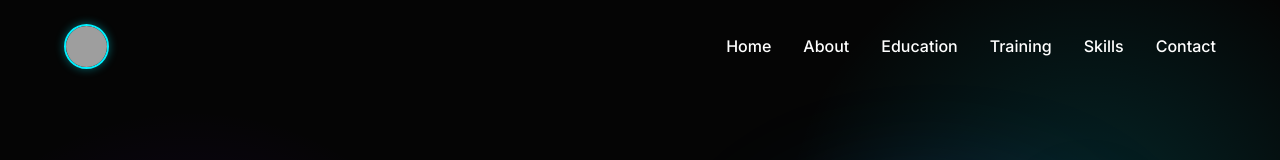
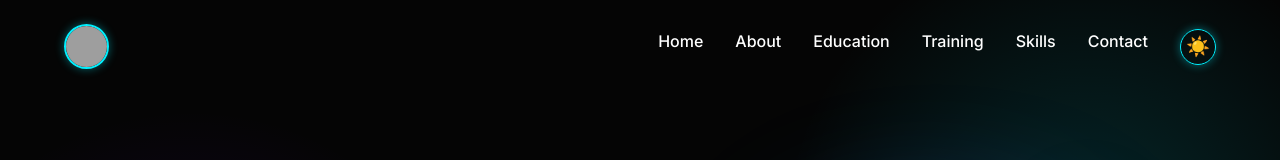
Before and after one commit to mohitgodarajaat/portfolio, a React (Vite) app: page / in a window 1280 px wide. Shown: the top 160 px of the page. Built offline with nearby package versions, Linux system fonts and the light colour scheme; grey boxes are pictures that could not be loaded.

Commit message:
Add Light/Dark mode toggle and SEO footer paragraph

```diff
--- a/src/App.jsx
+++ b/src/App.jsx
@@ -24,8 +24,13 @@ function App() {
         <Awards />
         <Contact />
       </main>
-      <footer className="glass" style={{ padding: '20px', textAlign: 'center', marginTop: '50px', borderRadius: '0', borderLeft: 'none', borderRight: 'none', borderBottom: 'none' }}>
-        <p style={{ color: 'var(--text-secondary)' }}>© {new Date().getFullYear()} Mohit Godara. All rights reserved.</p>
+      <footer className="glass" style={{ padding: '30px 20px', textAlign: 'center', marginTop: '50px', borderRadius: '0', borderLeft: 'none', borderRight: 'none', borderBottom: 'none' }}>
+        <p style={{ color: 'var(--text-secondary)', marginBottom: '15px' }}>© {new Date().getFullYear()} Mohit Godara. All rights reserved.</p>
+        <div style={{ maxWidth: '800px', margin: '0 auto', fontSize: '0.85rem', color: 'var(--text-secondary)', opacity: 0.6, lineHeight: '1.5' }}>
+          <p>
+            Welcome to the official <strong>Mohit Godara portfolio</strong>. This interactive space showcases my technical journey, professional experience, and creative projects. Here, you'll find a growing collection of work that reflects my passion for innovative web development and design. Feel free to explore my skills and connect with me for future collaborations.
+          </p>
+        </div>
       </footer>
     </div>
   );
--- a/src/components/Navbar.css
+++ b/src/components/Navbar.css
@@ -67,3 +67,24 @@
     display: none; /* simple mobile view, hide links for now to keep it clean */
   }
 }
+
+.theme-toggle-btn {
+  background: transparent;
+  border: 1px solid var(--accent-primary);
+  border-radius: 50%;
+  width: 36px;
+  height: 36px;
+  display: flex;
+  justify-content: center;
+  align-items: center;
+  cursor: pointer;
+  font-size: 1.2rem;
+  color: var(--text-primary);
+  transition: all 0.3s ease;
+  box-shadow: 0 0 10px var(--accent-glow);
+}
+
+.theme-toggle-btn:hover {
+  transform: scale(1.1);
+  background: var(--glass-bg);
+}
--- a/src/components/Navbar.jsx
+++ b/src/components/Navbar.jsx
@@ -4,14 +4,35 @@ import './Navbar.css';
 
 const Navbar = () => {
   const [scrolled, setScrolled] = useState(false);
+  const [isLightMode, setIsLightMode] = useState(false);
 
   useEffect(() => {
     const handleScroll = () => {
       setScrolled(window.scrollY > 50);
     };
     window.addEventListener('scroll', handleScroll);
+
+    // Check local storage for theme
+    const savedTheme = localStorage.getItem('theme');
+    if (savedTheme === 'light') {
+      setIsLightMode(true);
+      document.documentElement.classList.add('light-mode');
+    }
+
     return () => window.removeEventListener('scroll', handleScroll);
   }, []);
+
+  const toggleTheme = () => {
+    const newMode = !isLightMode;
+    setIsLightMode(newMode);
+    if (newMode) {
+      document.documentElement.classList.add('light-mode');
+      localStorage.setItem('theme', 'light');
+    } else {
+      document.documentElement.classList.remove('light-mode');
+      localStorage.setItem('theme', 'dark');
+    }
+  };
 
   return (
     <nav className={`navbar ${scrolled ? 'nav-scrolled glass' : ''}`}>
@@ -26,6 +47,11 @@ const Navbar = () => {
           <li><Link to="training" smooth={true} duration={500}>Training</Link></li>
           <li><Link to="skills" smooth={true} duration={500}>Skills</Link></li>
           <li><Link to="contact" smooth={true} duration={500}>Contact</Link></li>
+          <li>
+            <button onClick={toggleTheme} className="theme-toggle-btn" aria-label="Toggle theme">
+              {isLightMode ? '🌙' : '☀️'}
+            </button>
+          </li>
         </ul>
       </div>
     </nav>
--- a/src/index.css
+++ b/src/index.css
@@ -22,6 +22,23 @@
   /* Typography */
   --font-primary: 'Inter', sans-serif;
   --font-heading: 'Outfit', sans-serif;
+}
+
+:root.light-mode {
+  --bg-color: #f8f9fa;
+  --text-primary: #121212;
+  --text-secondary: #555555;
+
+  --accent-primary: #0066cc;
+  --accent-secondary: #5e17eb;
+  --accent-glow: rgba(0, 102, 204, 0.2);
+
+  --bg-gradient: radial-gradient(circle at 15% 50%, rgba(94, 23, 235, 0.05), transparent 25%),
+                 radial-gradient(circle at 85% 30%, rgba(0, 102, 204, 0.05), transparent 25%);
+  --text-gradient: linear-gradient(90deg, #0066cc, #5e17eb);
+
+  --glass-bg: rgba(255, 255, 255, 0.85);
+  --glass-border: rgba(0, 0, 0, 0.08);
 }
 
 * {
```
